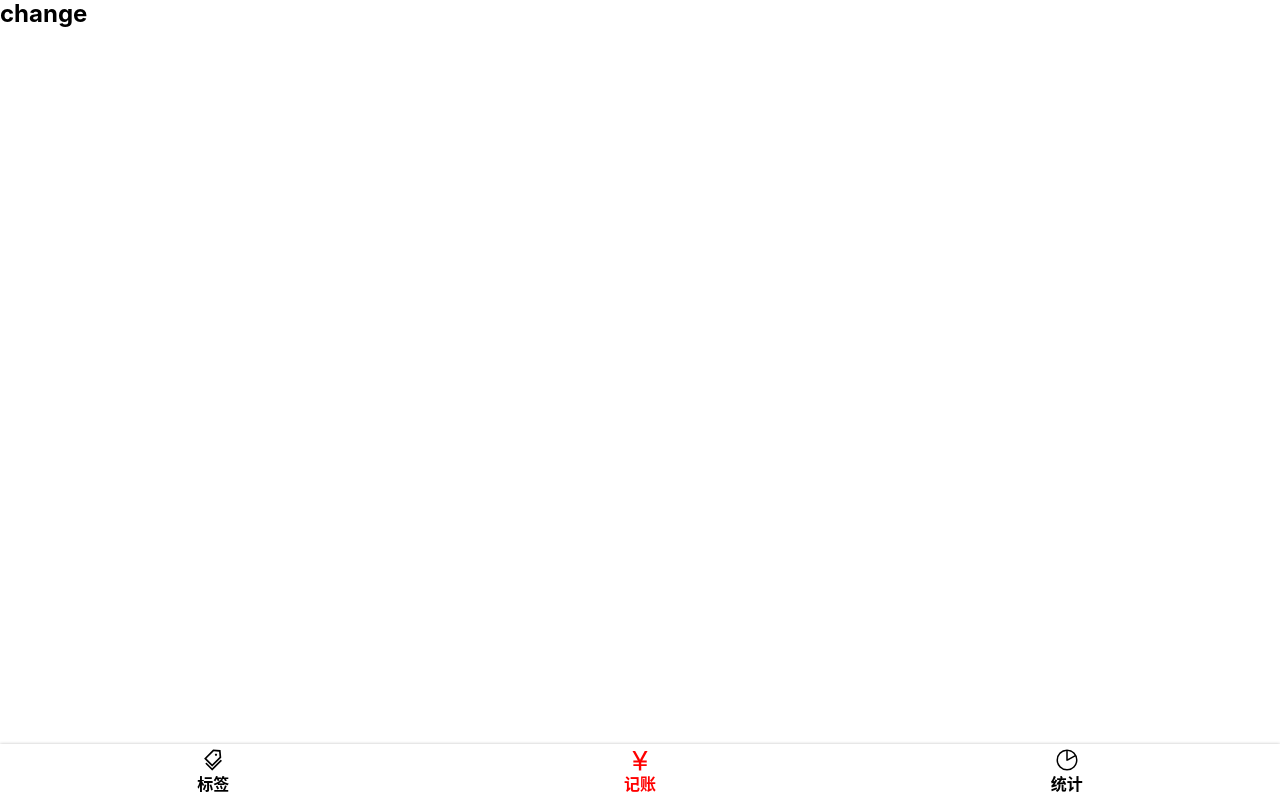
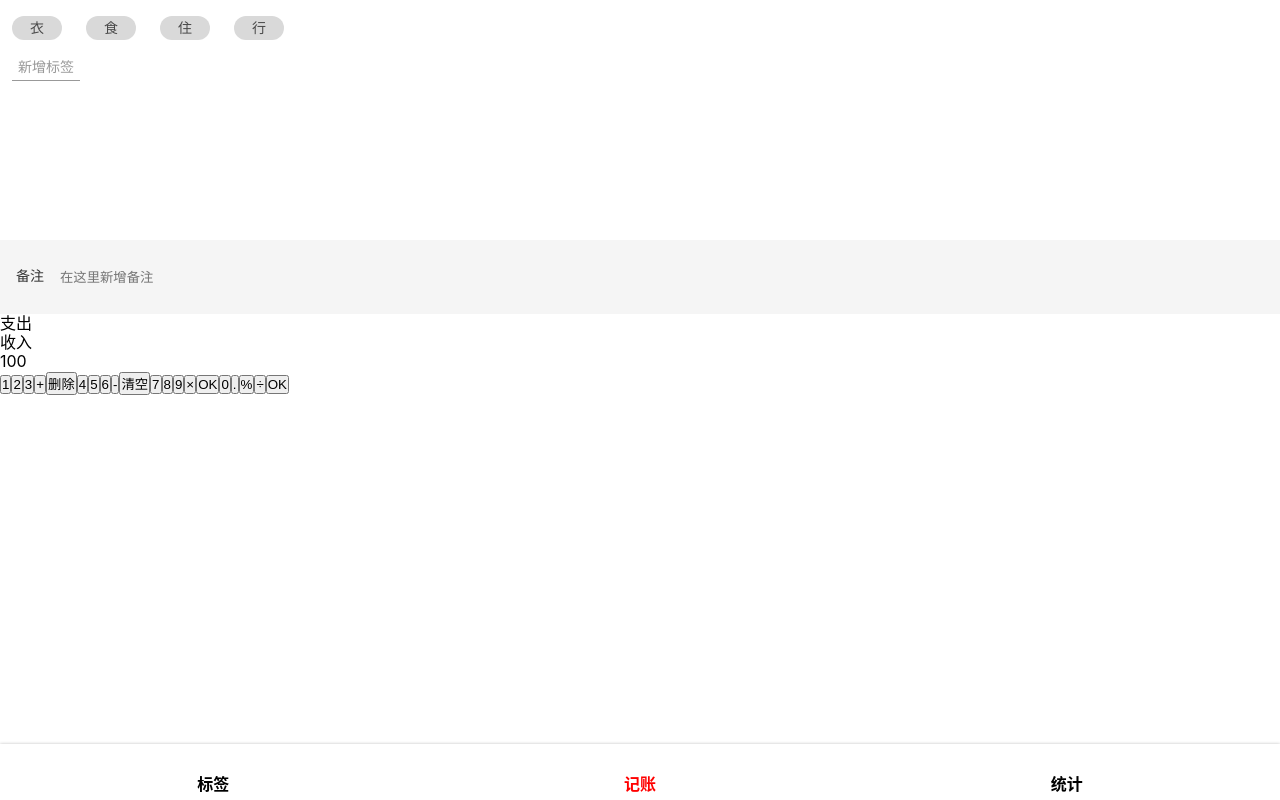
Before and after one commit to YuyuanW/remember-money, a React app: page /#/change in a window 1280 px wide. Built offline with nearby package versions, Linux system fonts and the light colour scheme.

Commit message:
debug incon.tsx

```diff
--- a/src/Views/Change.tsx
+++ b/src/Views/Change.tsx
@@ -1,9 +1,131 @@
 import Layout from "components/Layout";
+import styled from "styled-components";
 
+const TagsSection = styled.section`
+/* border:1px solid red; */
+height: 30vh;
+background: #FFFFFF;
+> ol{
+  display: flex;
+  >li {
+
+    /* 字体设置 */
+    font-family: 'Arial';
+    font-style: normal;
+    font-weight: 400;
+    font-size: 14px;
+    line-height: 22px;
+    color: #484848;
+
+
+    /* 盒模型构建 */
+    line-height: 22px;
+    padding : 1px 18px;
+    margin: 16px 12px;
+    background-color:  #D9D9D9;;
+
+    /* 变形 */
+    border-radius: 18px;
+  }
+}
+> button{
+  /* 字体设置 */
+  font-family: 'Source Han Sans';
+  font-style: normal;
+  font-weight: 400;
+  font-size: 14px;
+  line-height: 22px;
+  color: #999999;
+
+  text-align: center;
+  border-style:none;
+  border-bottom: 1px solid #999999;
+  background-color: #FFFFFF;
+  padding: 1px 6px;
+  margin-left: 12px;
+}
+`
+const NoteSection = styled.section`
+background: #F5F5F5;
+display: flex;
+flex-direction: row;
+>span{
+  font-family: 'Source Han Sans';
+  font-style: normal;
+  font-weight: 400;
+  font-size: 14px;
+  line-height: 22px;
+  color: #333333;
+
+  padding: 26px 16px;
+}
+>label {
+  flex-grow: 1;
+  >input{
+  border: none;
+  color: #999999;
+  background-color: #F5F5F5;
+
+  height: 100%;
+}
+}
+
+`
+
+const CategorySection = styled.section``
+
+const NumberSection = styled.section``
 function Change() {
     return  (
       <Layout>
-        <h2>change</h2>
+        <TagsSection>
+          <ol>
+            <li>衣</li>
+            <li>食</li>
+            <li>住</li>
+            <li>行</li>
+          </ol>
+          <button>新增标签</button>
+        </TagsSection>
+        <NoteSection>
+          <span>备注</span>
+
+          <label>
+            <input type="text" placeholder='在这里新增备注'/>
+          </label>
+        </NoteSection>
+        <CategorySection>
+          <ul>
+            <li>支出</li>
+            <li>收入</li>
+          </ul>
+        </CategorySection>
+
+        <NumberSection>
+          <div>100</div>
+          <div>
+            <button>1</button>
+            <button>2</button>
+            <button>3</button>
+            <button>+</button>
+            <button>删除</button>
+            <button>4</button>
+            <button>5</button>
+            <button>6</button>
+            <button>-</button>
+            <button>清空</button>
+            <button>7</button>
+            <button>8</button>
+            <button>9</button>
+            <button>×</button>
+            <button>OK</button>
+            <button>0</button>
+            <button>.</button>
+            <button>%</button>
+            <button>÷</button>
+            <button>OK</button>
+          </div>
+        </NumberSection>
       </Layout>
     );
 }
--- a/src/components/Icon.tsx
+++ b/src/components/Icon.tsx
@@ -6,7 +6,7 @@
 
 //导入文件夹
 let importAll = (requireContext: __WebpackModuleApi.RequireContext) => requireContext.keys().forEach(requireContext);
-try {importAll(require.context('icons', true, /\.svg$/));} catch (error) {console.log(error);}
+try {importAll(require.context('.../scripts/icons', true, /\.svg$/));} catch (error) {console.log(error);}
 
 type Props = { name: string; }
 
--- a/src/components/Navcomp.tsx
+++ b/src/components/Navcomp.tsx
@@ -2,6 +2,8 @@
 import { Link } from "react-router-dom";
 import { NavLink } from "react-router-dom";
 import Icon from './Icon';
+
+console.log(Icon)
 
 // import chart from 'icons/chart.svg';
 // import money from 'icons/money.svg';
--- a/src/index.tsx
+++ b/src/index.tsx
@@ -5,7 +5,7 @@
 import reportWebVitals from './reportWebVitals';
 import styled from 'styled-components'; //引用styled
 //css in js
-import TomatoButton from 'components/ToButton';
+
 
 const root = ReactDOM.createRoot(
   document.getElementById('root') as HTMLElement
```
Also changed, not shown: src/components/ToButton.tsx (deleted, +0 -9 lines).
